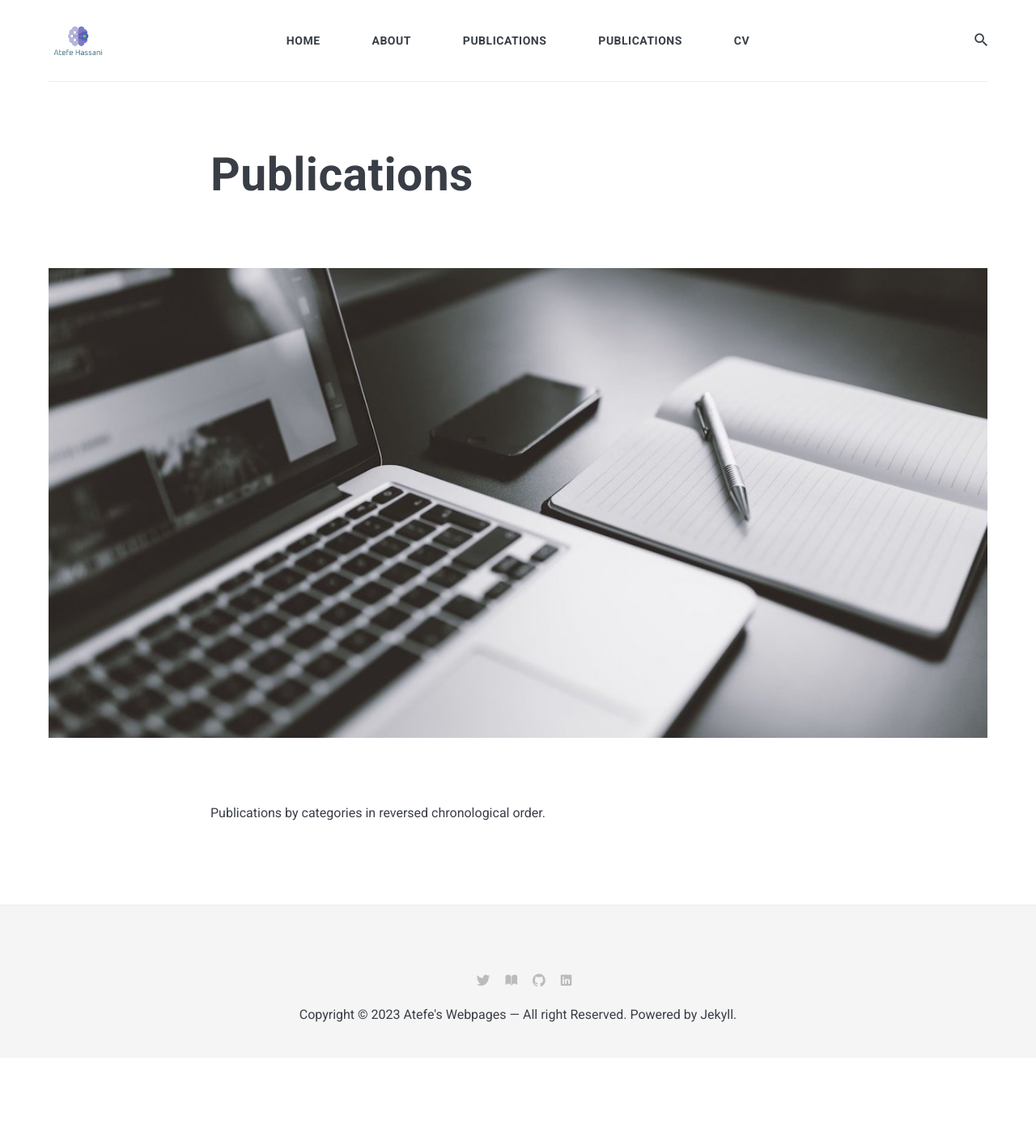
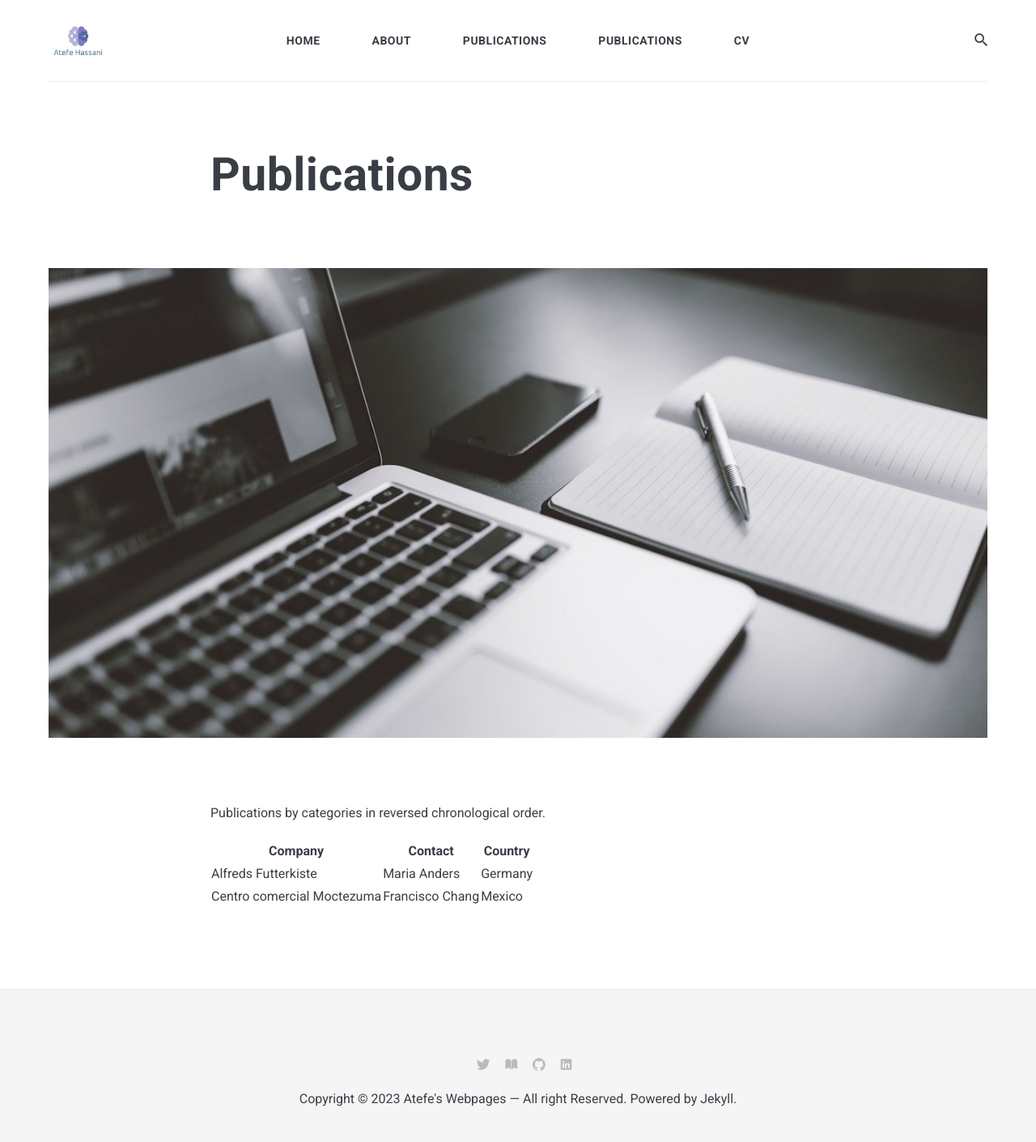
Before and after one commit to HassaniAtefe/hassaniatefe.github.io, a Jekyll site: the page built from _pages/publications.md, in a window 1280 px wide. Shown: the whole page at 81% size. Built offline with Jekyll 4.4.1, drawn with Linux system fonts in a browser that asks for light colours; nearby versions of some CDN libraries; before the commit the page ends 1306 px from its top, so only the background shows below that.

Commit message:
Update publications.md

```diff
--- a/_pages/publications.md
+++ b/_pages/publications.md
@@ -6,3 +6,21 @@
 ---
 
 Publications by categories in reversed chronological order.
+
+<table>
+  <tr>
+    <th>Company</th>
+    <th>Contact</th>
+    <th>Country</th>
+  </tr>
+  <tr>
+    <td>Alfreds Futterkiste</td>
+    <td>Maria Anders</td>
+    <td>Germany</td>
+  </tr>
+  <tr>
+    <td>Centro comercial Moctezuma</td>
+    <td>Francisco Chang</td>
+    <td>Mexico</td>
+  </tr>
+</table>
```
